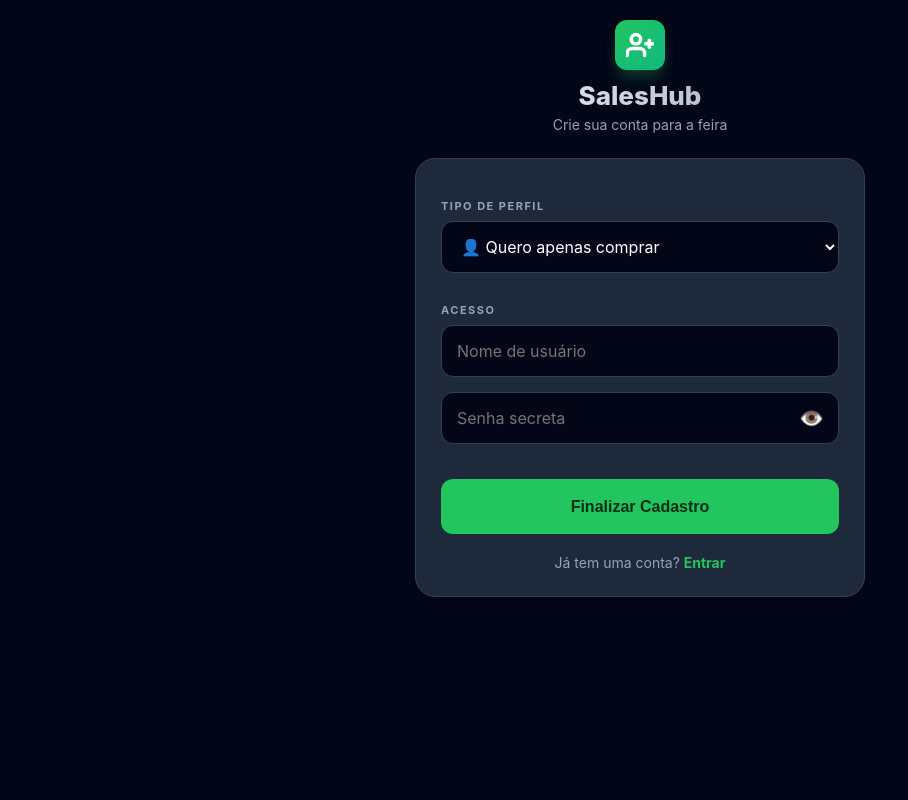
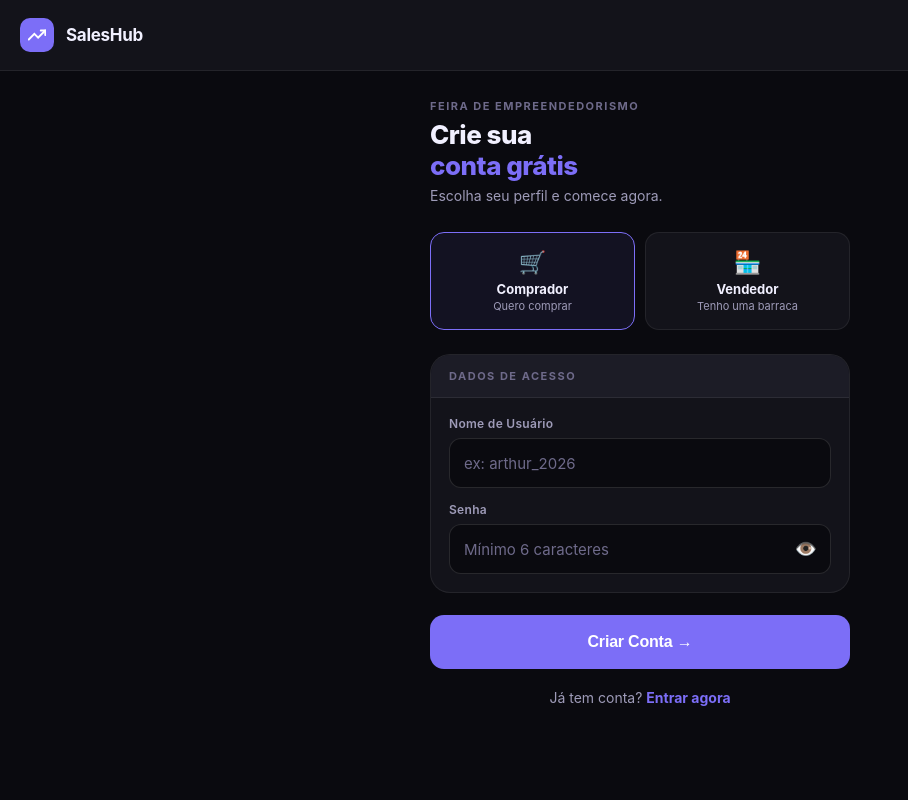
Before and after one commit to Zayr0nn/S4, a Flask app: page /cadastro in a window 1280 px wide. Shown: the whole page, without its empty margins (0-908 px from the left). Run offline with Flask 3, Linux system fonts and the light colour scheme.

Commit message:
Refactor cadastro.html for improved structure and style

```diff
--- a/templates/cadastro.html
+++ b/templates/cadastro.html
@@ -3,193 +3,414 @@
 <head>
     <meta charset="UTF-8">
     <meta name="viewport" content="width=device-width, initial-scale=1.0, maximum-scale=1.0, user-scalable=no">
-    <title>Cadastro - SalesHub</title>
+    <title>Cadastro — SalesHub</title>
     <style>
+        * { box-sizing: border-box; margin: 0; padding: 0; }
+
         :root {
-            --primary: #22c55e;
-            --primary-dark: #16a34a;
-            --bg: #020617;
-            --card: #1e293b;
-            --text-main: #f8fafc;
-            --text-muted: #94a3b8;
-            --border: #334155;
+            --bg: #0a0a0f;
+            --surface: #13131a;
+            --surface2: #1c1c26;
+            --border: rgba(255,255,255,0.07);
+            --border2: rgba(255,255,255,0.12);
+            --accent: #7c6ef7;
+            --accent2: #5b4fd4;
+            --green: #22c55e;
+            --green-dim: rgba(34,197,94,0.12);
+            --text: #f1f0ff;
+            --muted: #6e6a8a;
+            --muted2: #9e9bb8;
+            --danger: #ef4444;
+            --danger-dim: rgba(239,68,68,0.1);
         }
 
         body {
-            font-family: 'Inter', 'Segoe UI', system-ui, sans-serif;
+            font-family: 'Inter', 'SF Pro Display', system-ui, sans-serif;
             background: var(--bg);
-            color: var(--text-main);
-            margin: 0;
-            padding: 20px;
-            display: flex;
-            justify-content: center;
-            -webkit-tap-highlight-color: transparent;
+            color: var(--text);
+            min-height: 100vh;
+            padding-bottom: 40px;
         }
 
-        .container {
-            width: 100%;
-            max-width: 450px;
-            animation: fadeIn 0.5s ease;
+        /* ── HEADER ── */
+        .header {
+            background: var(--surface);
+            border-bottom: 1px solid var(--border);
+            padding: 18px 20px;
+            display: flex;
+            align-items: center;
+            gap: 12px;
+            position: sticky;
+            top: 0;
+            z-index: 100;
         }
 
-        @keyframes fadeIn { from { opacity: 0; transform: translateY(10px); } to { opacity: 1; transform: translateY(0); } }
-
-        .brand-header { text-align: center; margin-bottom: 25px; }
-
-        .logo-box {
-            background: linear-gradient(135deg, var(--primary), #10b981);
-            width: 50px; height: 50px; border-radius: 12px;
+        .logo-icon {
+            width: 34px; height: 34px;
+            background: var(--accent);
+            border-radius: 10px;
             display: flex; align-items: center; justify-content: center;
-            margin: 0 auto 10px;
-            box-shadow: 0 10px 15px -3px rgba(34, 197, 94, 0.3);
+            flex-shrink: 0;
         }
 
-        h1 {
-            font-size: 26px; font-weight: 800; margin: 0;
-            background: linear-gradient(to right, #ffffff, #94a3b8);
-            -webkit-background-clip: text; -webkit-text-fill-color: transparent;
+        .logo-icon svg { width: 18px; height: 18px; }
+        .logo-text { font-size: 17px; font-weight: 700; letter-spacing: -0.3px; color: var(--text); }
+
+        /* ── WRAPPER ── */
+        .wrapper {
+            max-width: 460px;
+            margin: 0 auto;
+            padding: 28px 20px 0;
         }
 
-        .card {
-            background: var(--card); padding: 25px; border-radius: 20px;
-            margin-bottom: 15px; border: 1px solid var(--border);
-            box-shadow: 0 4px 6px -1px rgba(0, 0, 0, 0.1);
+        /* ── HERO ── */
+        .hero { margin-bottom: 28px; }
+
+        .hero-label {
+            font-size: 11px;
+            font-weight: 700;
+            color: var(--muted);
+            text-transform: uppercase;
+            letter-spacing: 1.5px;
+            margin-bottom: 6px;
         }
 
-        .section-label {
-            font-size: 11px; font-weight: 700; color: var(--text-muted);
-            text-transform: uppercase; letter-spacing: 1.5px;
-            margin-top: 15px; margin-bottom: 8px; display: block;
+        .hero-title {
+            font-size: 26px;
+            font-weight: 800;
+            letter-spacing: -0.5px;
+            color: var(--text);
+            line-height: 1.2;
+            margin-bottom: 6px;
         }
 
-        input, select {
-            width: 100%; height: 52px; border-radius: 12px; border: 1px solid var(--border);
-            background: var(--bg); color: white; font-size: 16px;
-            margin-bottom: 15px; box-sizing: border-box; padding: 0 15px;
-            font-family: inherit;
+        .hero-title span { color: var(--accent); }
+
+        .hero-sub {
+            font-size: 14px;
+            color: var(--muted2);
         }
 
-        input:focus, select:focus { outline: 2px solid var(--primary); border-color: transparent; }
-
-        button {
-            width: 100%; height: 55px; background: var(--primary); color: #052e16;
-            border: none; border-radius: 12px; font-weight: 800; font-size: 16px;
-            margin-top: 20px; cursor: pointer; transition: 0.2s;
+        /* ── FLASH ── */
+        .flash {
+            background: var(--danger-dim);
+            border: 1px solid rgba(239,68,68,0.2);
+            border-radius: 14px;
+            padding: 13px 16px;
+            font-size: 14px;
+            color: var(--danger);
+            margin-bottom: 20px;
+            display: flex;
+            align-items: center;
+            gap: 8px;
         }
 
-        button:hover { background: var(--primary-dark); }
-        button:active { transform: scale(0.97); }
-
-        .flash {
-            color: #fca5a5; background: rgba(239, 68, 68, 0.1);
-            padding: 12px; border-radius: 12px; text-align: center;
-            margin-bottom: 20px; font-size: 14px; border: 1px solid rgba(239, 68, 68, 0.2);
+        /* ── TIPO SELECTOR ── */
+        .tipo-grid {
+            display: grid;
+            grid-template-columns: 1fr 1fr;
+            gap: 10px;
+            margin-bottom: 24px;
         }
 
-        /* Olhinho da Senha */
-        .password-container { position: relative; }
-        .toggle-password {
-            position: absolute; right: 15px; top: 14px;
-            cursor: pointer; font-size: 20px; user-select: none;
+        .tipo-btn {
+            background: var(--surface);
+            border: 1.5px solid var(--border);
+            border-radius: 14px;
+            padding: 16px 12px;
+            text-align: center;
+            cursor: pointer;
+            transition: border-color 0.15s, background 0.15s;
         }
 
+        .tipo-btn.active {
+            border-color: var(--accent);
+            background: rgba(124,110,247,0.08);
+        }
+
+        .tipo-btn-icon { font-size: 22px; margin-bottom: 6px; }
+
+        .tipo-btn-label {
+            font-size: 13px;
+            font-weight: 700;
+            color: var(--text);
+            display: block;
+        }
+
+        .tipo-btn-sub {
+            font-size: 11px;
+            color: var(--muted2);
+            margin-top: 2px;
+            display: block;
+        }
+
+        /* ── FORM CARD ── */
+        .form-card {
+            background: var(--surface);
+            border: 1px solid var(--border);
+            border-radius: 20px;
+            overflow: hidden;
+            margin-bottom: 16px;
+        }
+
+        .form-section-header {
+            padding: 14px 18px;
+            border-bottom: 1px solid var(--border);
+            font-size: 11px;
+            font-weight: 700;
+            color: var(--muted);
+            text-transform: uppercase;
+            letter-spacing: 1.5px;
+            background: var(--surface2);
+        }
+
+        .form-body { padding: 18px; }
+
+        .field { margin-bottom: 14px; }
+        .field:last-child { margin-bottom: 0; }
+
+        .field-label {
+            font-size: 12px;
+            font-weight: 600;
+            color: var(--muted2);
+            margin-bottom: 7px;
+            display: block;
+            letter-spacing: 0.3px;
+        }
+
+        input[type="text"],
+        input[type="password"],
+        select {
+            width: 100%;
+            height: 50px;
+            background: var(--bg);
+            border: 1px solid var(--border2);
+            border-radius: 12px;
+            color: var(--text);
+            font-size: 15px;
+            padding: 0 14px;
+            font-family: inherit;
+            transition: border-color 0.15s;
+            appearance: none;
+            -webkit-appearance: none;
+        }
+
+        input:focus, select:focus {
+            outline: none;
+            border-color: var(--accent);
+            background: rgba(124,110,247,0.04);
+        }
+
+        input::placeholder { color: var(--muted); }
+
+        select option { background: #1c1c26; color: var(--text); }
+
+        /* ── SENHA COM OLHINHO ── */
+        .password-wrap {
+            position: relative;
+        }
+
+        .password-wrap input { padding-right: 48px; }
+
+        .eye-btn {
+            position: absolute;
+            right: 14px;
+            top: 50%;
+            transform: translateY(-50%);
+            background: none;
+            border: none;
+            cursor: pointer;
+            font-size: 18px;
+            color: var(--muted2);
+            padding: 0;
+            width: auto;
+            height: auto;
+            line-height: 1;
+        }
+
+        /* ── SEPARADOR ── */
+        .divider {
+            border: none;
+            border-top: 1px solid var(--border);
+            margin: 18px 0;
+        }
+
+        /* ── CAMPOS VENDEDOR ── */
+        #camposVendedor { display: none; }
+
+        /* ── BOTÃO SUBMIT ── */
+        .btn-submit {
+            width: 100%;
+            height: 54px;
+            background: var(--accent);
+            color: #fff;
+            border: none;
+            border-radius: 14px;
+            font-size: 16px;
+            font-weight: 800;
+            cursor: pointer;
+            letter-spacing: -0.2px;
+            transition: opacity 0.15s, transform 0.1s;
+            margin-top: 6px;
+        }
+
+        .btn-submit:active { transform: scale(0.97); opacity: 0.9; }
+
+        /* ── FOOTER LINK ── */
         .footer-link {
-            display: block; text-align: center; margin-top: 20px;
-            color: var(--text-muted); font-size: 14px; text-decoration: none;
+            display: block;
+            text-align: center;
+            margin-top: 20px;
+            color: var(--muted2);
+            font-size: 14px;
+            text-decoration: none;
+        }
+
+        .footer-link span {
+            color: var(--accent);
+            font-weight: 700;
         }
     </style>
 </head>
 <body>
 
-<div class="container">
-    <div class="brand-header">
-        <div class="logo-box">
-            <svg width="28" height="28" viewBox="0 0 24 24" fill="none" stroke="white" stroke-width="3" stroke-linecap="round" stroke-linejoin="round">
-                <path d="M16 21v-2a4 4 0 0 0-4-4H5a4 4 0 0 0-4 4v2"></path>
-                <circle cx="8.5" cy="7" r="4"></circle>
-                <line x1="20" y1="8" x2="20" y2="14"></line>
-                <line x1="23" y1="11" x2="17" y2="11"></line>
+<!-- HEADER -->
+<div class="header">
+    <div class="logo-icon">
+        <svg viewBox="0 0 24 24" fill="none" stroke="white" stroke-width="2.5" stroke-linecap="round">
+            <polyline points="23 6 13.5 15.5 8.5 10.5 1 18"></polyline>
+            <polyline points="17 6 23 6 23 12"></polyline>
         </svg>
     </div>
-        <h1>SalesHub</h1>
-        <p style="color: var(--text-muted); font-size: 14px; margin-top: 5px;">Crie sua conta para a feira</p>
+    <span class="logo-text">SalesHub</span>
 </div>
 
+<div class="wrapper">
+
+    <!-- HERO -->
+    <div class="hero">
+        <p class="hero-label">Feira de Empreendedorismo</p>
+        <h1 class="hero-title">Crie sua<br><span>conta grátis</span></h1>
+        <p class="hero-sub">Escolha seu perfil e comece agora.</p>
+    </div>
+
+    <!-- FLASH -->
     {% with messages = get_flashed_messages() %}
       {% if messages %}
         {% for message in messages %}
-          <div class="flash">⚠️ {{ message }}</div>
+          <div class="flash">⚠ {{ message }}</div>
         {% endfor %}
       {% endif %}
     {% endwith %}
 
-    <div class="card">
     <form method="POST">
-            <span class="section-label">Tipo de Perfil</span>
-            <select name="tipo" id="tipoSelect" onchange="toggleForm()">
-                <option value="cliente">👤 Quero apenas comprar</option>
-                <option value="vendedor">🏪 Tenho uma Barraca (Vendedor)</option>
-            </select>
 
-            <span class="section-label">Acesso</span>
-            <input type="text" name="username" placeholder="Nome de usuário" required>
-
-            <div class="password-container">
-                <input type="password" name="senha" id="senha" placeholder="Senha secreta" required>
-                <span class="toggle-password" onclick="togglePasswordVisibility()" id="toggleIcon">👁️</span>
+        <!-- SELETOR DE TIPO -->
+        <div class="tipo-grid">
+            <div class="tipo-btn active" id="btn-cliente" onclick="setTipo('cliente')">
+                <div class="tipo-btn-icon">🛒</div>
+                <span class="tipo-btn-label">Comprador</span>
+                <span class="tipo-btn-sub">Quero comprar</span>
+            </div>
+            <div class="tipo-btn" id="btn-vendedor" onclick="setTipo('vendedor')">
+                <div class="tipo-btn-icon">🏪</div>
+                <span class="tipo-btn-label">Vendedor</span>
+                <span class="tipo-btn-sub">Tenho uma barraca</span>
+            </div>
         </div>
 
-            <div id="camposVendedor" style="display: none; border-top: 1px solid var(--border); margin-top: 10px; padding-top: 15px;">
-                <span class="section-label">Detalhes da Unidade</span>
-                <input type="text" name="nome" id="nome_barraca" placeholder="Nome da sua Barraca">
-                <input type="text" name="turma" id="turma" placeholder="Sua Turma (Ex: 3º Ano A)">
+        <input type="hidden" name="tipo" id="tipoHidden" value="cliente">
 
-                <span class="section-label">Responsável</span>
+        <!-- ACESSO -->
+        <div class="form-card">
+            <div class="form-section-header">Dados de Acesso</div>
+            <div class="form-body">
+                <div class="field">
+                    <label class="field-label">Nome de Usuário</label>
+                    <input type="text" name="username" placeholder="ex: arthur_2026" required>
+                </div>
+                <div class="field">
+                    <label class="field-label">Senha</label>
+                    <div class="password-wrap">
+                        <input type="password" name="senha" id="senha" placeholder="Mínimo 6 caracteres" required>
+                        <button type="button" class="eye-btn" onclick="toggleSenha()" id="eyeIcon">👁️</button>
+                    </div>
+                </div>
+            </div>
+        </div>
+
+        <!-- CAMPOS VENDEDOR -->
+        <div id="camposVendedor">
+            <div class="form-card">
+                <div class="form-section-header">Detalhes da Barraca</div>
+                <div class="form-body">
+                    <div class="field">
+                        <label class="field-label">Nome da Barraca</label>
+                        <input type="text" name="nome" id="nome_barraca" placeholder="ex: Lanche do Zé">
+                    </div>
+                    <div class="field">
+                        <label class="field-label">Turma</label>
+                        <input type="text" name="turma" id="turma" placeholder="ex: 3º Ano A">
+                    </div>
+                </div>
+            </div>
+
+            <div class="form-card">
+                <div class="form-section-header">Responsável & Financeiro</div>
+                <div class="form-body">
+                    <div class="field">
+                        <label class="field-label">Professor(a) Responsável</label>
                         <select name="professor" id="professor">
-                    <option value="" disabled selected>Professor(a) Responsável</option>
+                            <option value="" disabled selected>Selecione o professor</option>
                             {% for prof in professores %}
                             <option value="{{ prof }}">{{ prof }}</option>
                             {% endfor %}
                         </select>
-
-                <span class="section-label">Financeiro</span>
-                <input type="text" name="pix" id="pix" placeholder="Sua Chave PIX">
                     </div>
-
-            <button type="submit">Finalizar Cadastro</button>
-        </form>
-
-        <a href="/login" class="footer-link">Já tem uma conta? <span style="color: var(--primary); font-weight: bold;">Entrar</span></a>
+                    <div class="field">
+                        <label class="field-label">Chave PIX</label>
+                        <input type="text" name="pix" id="pix" placeholder="CPF, e-mail ou telefone">
+                    </div>
+                </div>
             </div>
         </div>
 
+        <button type="submit" class="btn-submit">Criar Conta →</button>
+
+    </form>
+
+    <a href="{{ url_for('login') }}" class="footer-link">
+        Já tem conta? <span>Entrar agora</span>
+    </a>
+
+</div>
+
 <script>
-    function toggleForm() {
-        const isVendedor = document.getElementById('tipoSelect').value === 'vendedor';
+    function setTipo(tipo) {
+        document.getElementById('tipoHidden').value = tipo;
+
+        document.getElementById('btn-cliente').classList.toggle('active', tipo === 'cliente');
+        document.getElementById('btn-vendedor').classList.toggle('active', tipo === 'vendedor');
+
         const campos = document.getElementById('camposVendedor');
-        campos.style.display = isVendedor ? 'block' : 'none';
+        campos.style.display = tipo === 'vendedor' ? 'block' : 'none';
 
-        // Ativa/Desativa a obrigatoriedade dos campos
         const fields = ['nome_barraca', 'turma', 'professor', 'pix'];
         fields.forEach(id => {
-            document.getElementById(id).required = isVendedor;
+            const el = document.getElementById(id);
+            if (el) el.required = tipo === 'vendedor';
         });
     }
 
-    function togglePasswordVisibility() {
-        const passwordInput = document.getElementById('senha');
-        const icon = document.getElementById('toggleIcon');
-        if (passwordInput.type === 'password') {
-            passwordInput.type = 'text';
-            icon.textContent = '🙈';
-        } else {
-            passwordInput.type = 'password';
-            icon.textContent = '👁️';
-        }
+    function toggleSenha() {
+        const input = document.getElementById('senha');
+        const icon = document.getElementById('eyeIcon');
+        const isHidden = input.type === 'password';
+        input.type = isHidden ? 'text' : 'password';
+        icon.textContent = isHidden ? '🙈' : '👁️';
     }
 
-    // Inicializa o estado ao carregar
-    toggleForm();
+    setTipo('cliente');
 </script>
 
 </body>
```
Lines whose indentation alone changed are shown as unchanged.
